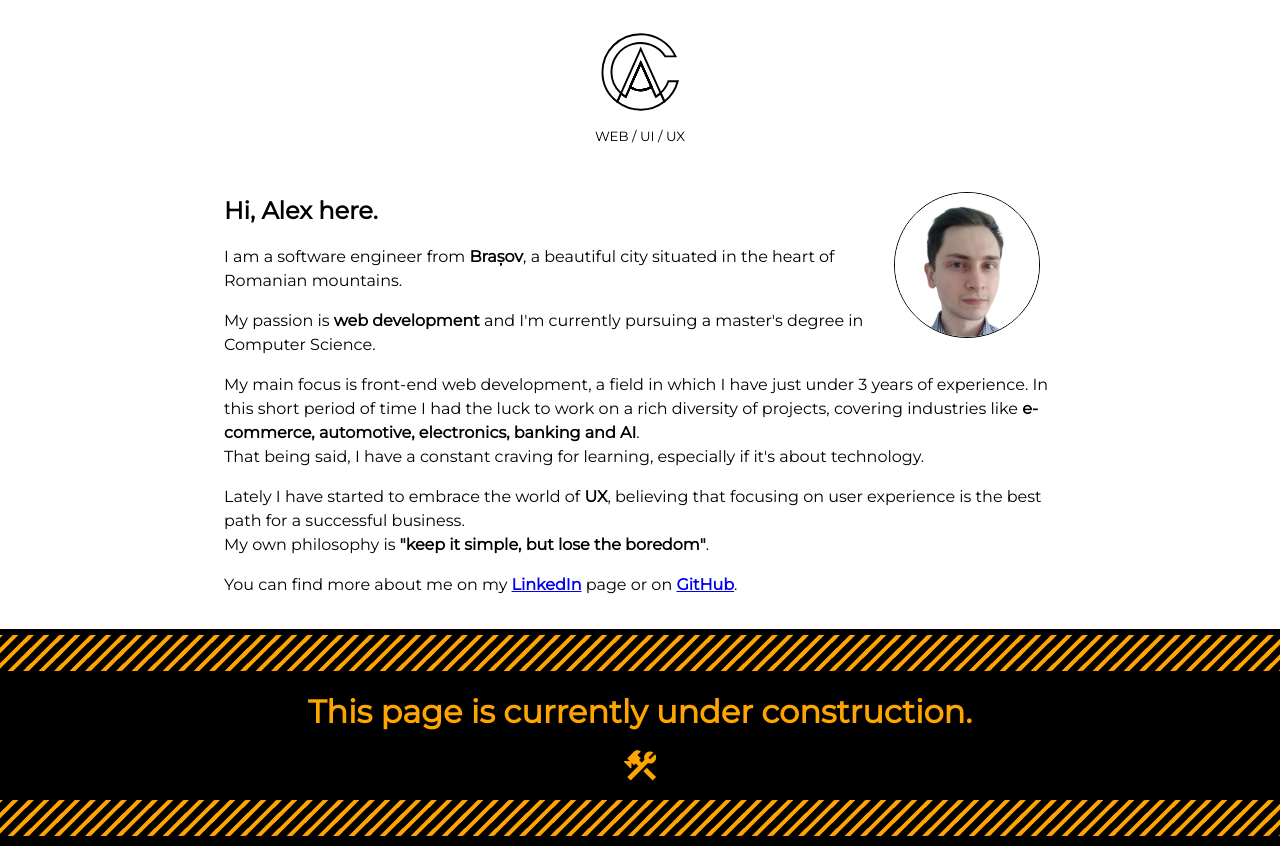
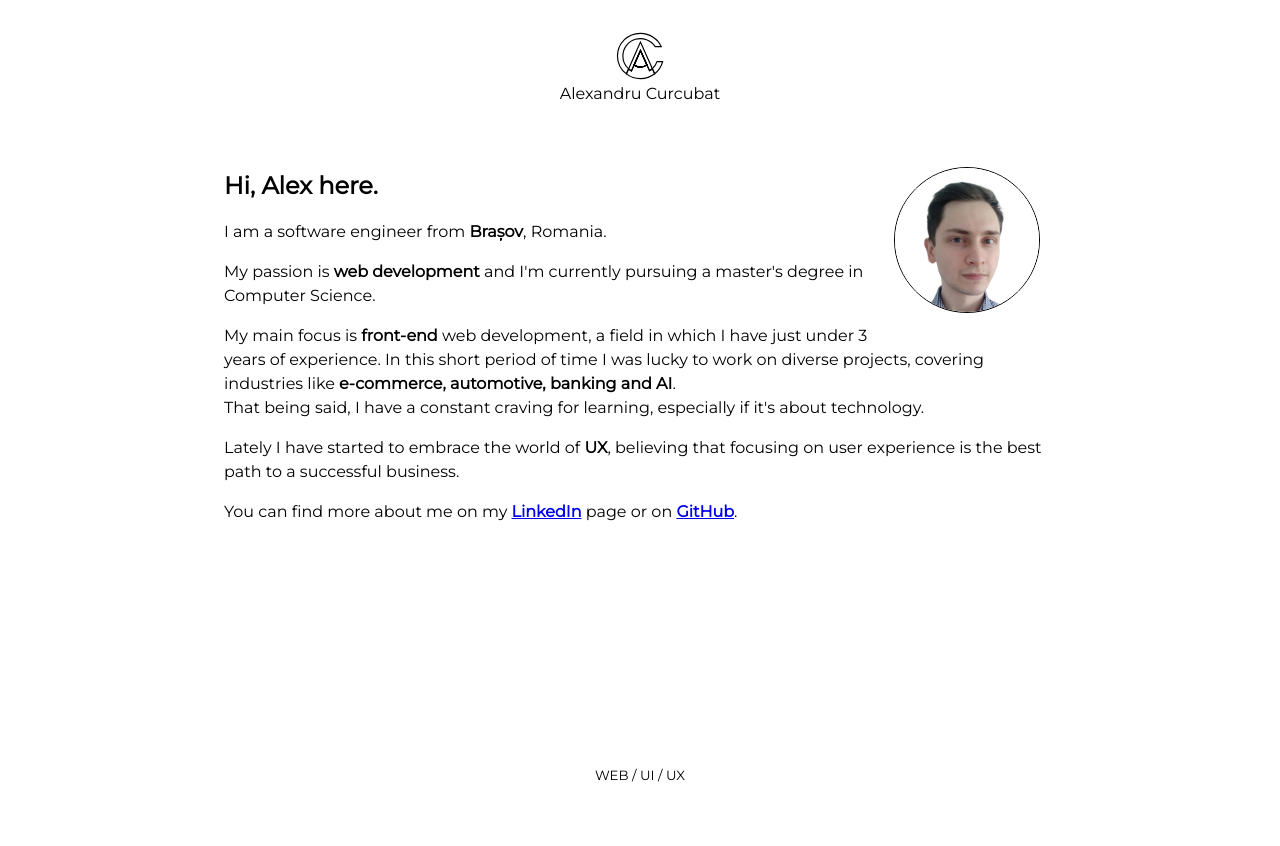
Before and after one commit to alexandrucurcubat/alexandrucurcubat.github.io, a React (Create React App) app: page / in a window 1280 px wide. After the commit the page ends 800 px from the top, so only its background shows below. Built offline with nearby package versions, Linux system fonts and the light colour scheme.

Commit message:
styling improvements

```diff
--- a/src/App.js
+++ b/src/App.js
@@ -1,19 +1,20 @@
 import styles from './App.module.css';
 import logo from './assets/logo_black.svg';
-import ConstructionSign from './components/ConstructionSign';
 import AboutMe from './pages/about-me/AboutMe';
 
 const App = () => (
   <>
     <header>
-      <img className={styles.logo} src={logo} alt='alexandru curcubat logo' />
-      <small>WEB / UI / UX</small>
+      <figure>
+        <img className={styles.logo} src={logo} alt='alexandru curcubat logo' />
+        <figcaption>Alexandru Curcubat</figcaption>
+      </figure>
     </header>
     <main>
       <AboutMe />
     </main>
     <footer>
-      <ConstructionSign />
+      <small>WEB / UI / UX</small>
     </footer>
   </>
 );
--- a/src/App.module.css
+++ b/src/App.module.css
@@ -11,6 +11,15 @@ main {
   padding: 1em;
 }
 
+footer {
+  text-align: center;
+  padding: 1em;
+}
+
+figure {
+  text-align: center;
+}
+
 @media only screen and (max-width: 667px) {
   main {
     padding: 1em;
@@ -18,11 +27,5 @@ main {
 }
 
 img.logo {
-  height: 5em;
-  margin: 1em;
-  transition: all 0.2s ease-in-out;
+  height: 3em;
 }
-
-img.logo:hover {
-  transform: scale(1.1);
-}
--- a/src/pages/about-me/AboutMe.js
+++ b/src/pages/about-me/AboutMe.js
@@ -8,27 +8,24 @@ function AboutMe() {
       <img className={styles.me} src={me} alt='alexandru curcubăt' />
       <h2>Hi, Alex here.</h2>
       <p>
-        I am a software engineer from <strong>Brașov</strong>, a beautiful city
-        situated in the heart of Romanian mountains.
+        I am a software engineer from <strong>Brașov</strong>, Romania.
       </p>
       <p>
         My passion is <strong>web development</strong> and I'm currently
         pursuing a master's degree in Computer Science.
       </p>
       <p>
-        My main focus is front-end web development, a field in which I have just
-        under 3 years of experience. In this short period of time I had the luck
-        to work on a rich diversity of projects, covering industries like{' '}
-        <strong>e-commerce, automotive, electronics, banking and AI</strong>.{' '}
+        My main focus is <strong>front-end</strong> web development, a field in which I have just
+        under 3 years of experience. In this short period of time I was lucky
+        to work on diverse projects, covering industries like{' '}
+        <strong>e-commerce, automotive, banking and AI</strong>.{' '}
         <br></br> That being said, I have a constant craving for learning,
         especially if it's about technology.
       </p>
       <p>
         Lately I have started to embrace the world of <strong>UX</strong>,
-        believing that focusing on user experience is the best path for a
+        believing that focusing on user experience is the best path to a
         successful business.
-        <br></br> My own philosophy is{' '}
-        <strong>"keep it simple, but lose the boredom"</strong>.
       </p>
       <p>
         You can find more about me on my{' '}
```
